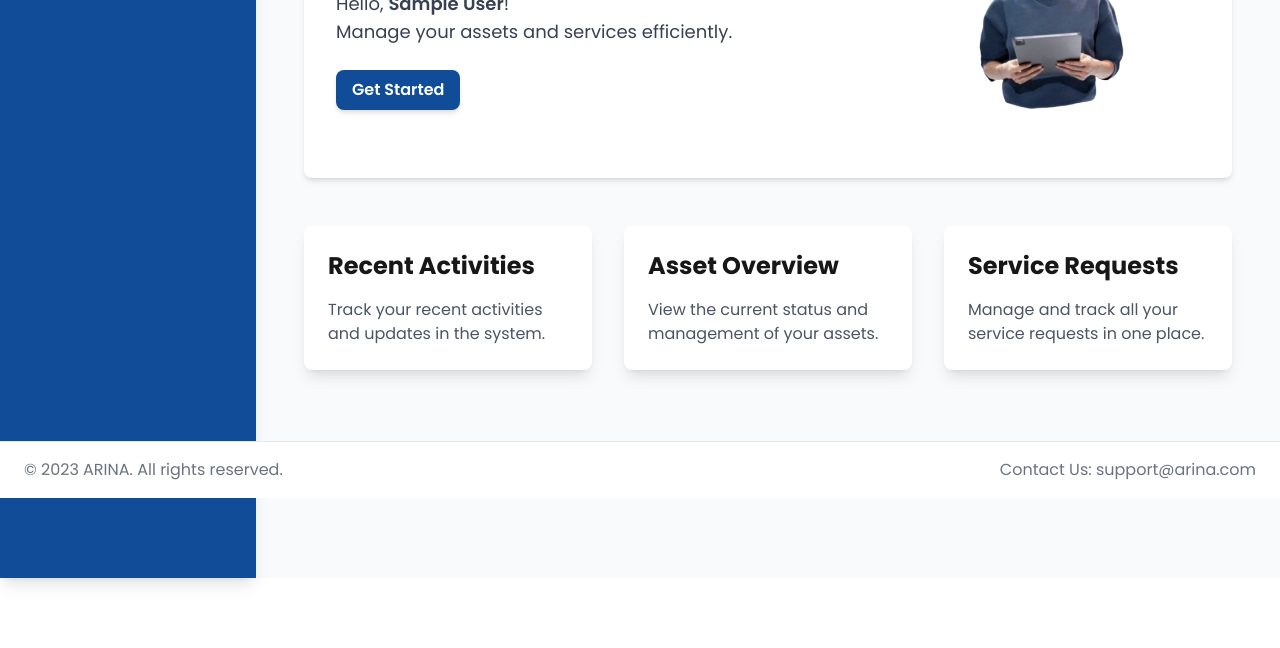
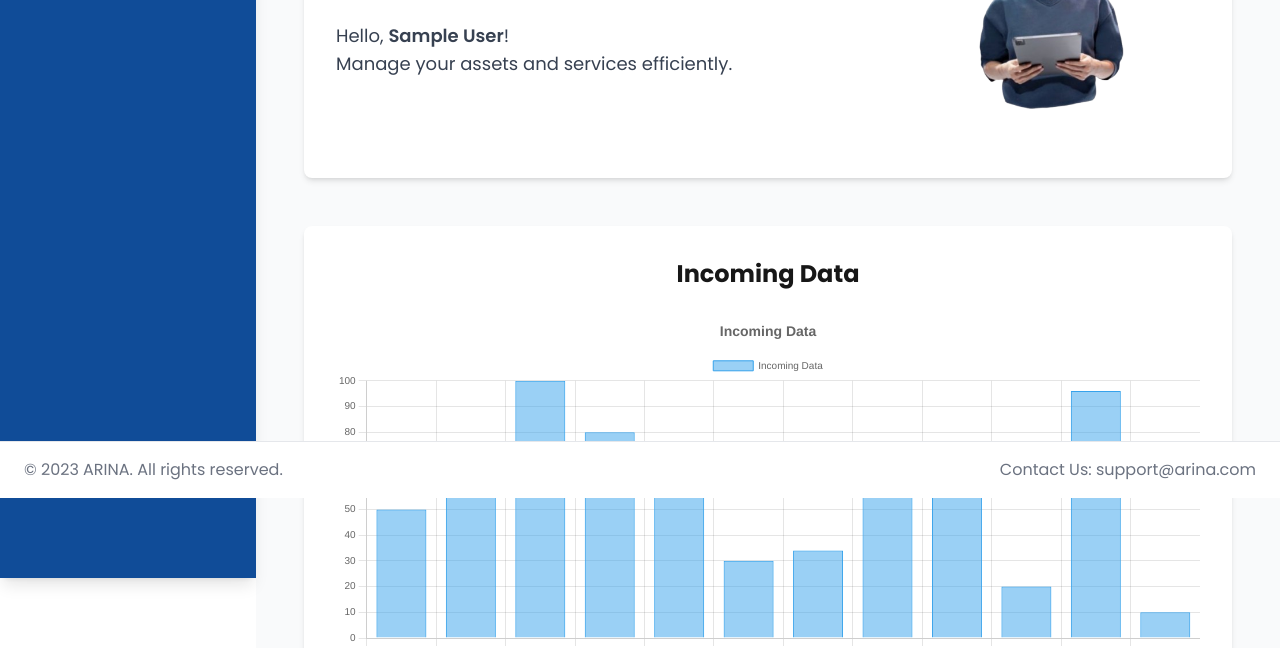
Before and after one commit to afiiqahach/web_telkom, a Next.js app: page / in a window 1280 px wide. Shown: the part 302-950 px from the top of the page. Before the commit the page ends 880 px from the top, so only its background shows below. Built offline with nearby package versions, Linux system fonts and the light colour scheme; no server answers; sample sign-in values are in the browser's storage.

Commit message:
add bar chart

```diff
--- /dev/null
+++ b/app/components/barChart.tsx
@@ -0,0 +1,101 @@
+import React from 'react';
+import { Bar } from 'react-chartjs-2';
+import {
+  Chart as ChartJS,
+  CategoryScale,
+  LinearScale,
+  BarElement,
+  Title,
+  Tooltip,
+  Legend,
+  ChartOptions,
+  //Chart,
+  //ChartTypeRegistry,
+} from 'chart.js';
+
+// Register komponen Chart.js
+ChartJS.register(CategoryScale, LinearScale, BarElement, Title, Tooltip, Legend);
+
+// Definisikan tipe untuk konteks animasi
+// type AnimationContext = {
+//   chart: Chart<keyof ChartTypeRegistry>;
+//   currentStep: number;
+//   numSteps: number;
+//   initial: boolean;
+// };
+
+const BarChart: React.FC = () => {
+  // Data untuk grafik 12 bulan (Januari - Desember)
+  const data = {
+    labels: [
+      'January', 'February', 'March', 'April', 'May', 'June', 'July', 'August', 'September', 'October', 'November', 'December'
+    ],
+    datasets: [
+      {
+        label: 'Incoming Data',
+        data: [50, 75, 100, 80, 60, 30, 34, 60, 66, 20, 96, 10], // Data dummy untuk 12 bulan
+        backgroundColor: 'rgba(54, 162, 235, 0.5)',
+        borderColor: 'rgba(54, 162, 235, 1)',
+        borderWidth: 1,
+      },
+    ],
+  };
+
+  // Opsi konfigurasi chart dengan animasi
+  const options: ChartOptions<'bar'> = {
+    responsive: true,
+    maintainAspectRatio: false, // Agar grafik fleksibel dengan ukuran layar
+    plugins: {
+      legend: {
+        position: 'top',
+        labels: {
+          font: {
+            size: 10, // Ukuran font untuk legend lebih kecil
+          },
+        },
+      },
+      title: {
+        display: true,
+        text: 'Incoming Data',
+        font: {
+          size: 14, // Ukuran font untuk title lebih kecil
+        },
+      },
+    },
+    scales: {
+      x: {
+        ticks: {
+          font: {
+            size: 10, // Ukuran font untuk label bulan lebih kecil
+          },
+        },
+      },
+      y: {
+        ticks: {
+          font: {
+            size: 10, // Ukuran font untuk label angka di sumbu Y lebih kecil
+          },
+        },
+      },
+    },
+    // Menambahkan pengaturan animasi
+    animation: {
+      duration: 1500, // Durasi animasi dalam milidetik (1.5 detik)
+      easing: 'easeInOutQuad', // Efek easing untuk transisi halus
+     // onProgress: (context: AnimationContext) => {
+        //console.log('Animation progress:', context.chart.currentStep / context.chart.numSteps);
+      //},
+      onComplete: () => {
+        console.log('Animation complete!');
+      },
+    },
+  };
+
+  return (
+    <div className="w-full h-[250px] md:h-[300px] lg:h-[350px] max-w-4xl mx-auto">
+      <Bar data={data} options={options} />
+    </div>
+  );
+};
+
+export default BarChart;
--- a/app/page.tsx
+++ b/app/page.tsx
@@ -1,18 +1,19 @@
-"use client";
+'use client';
+
 import { useEffect, useState } from 'react';
 import { onAuthStateChanged } from 'firebase/auth';
-import { auth } from '@/lib/firebaseConfig'; // Pastikan ini mengarah ke konfigurasi Firebase Anda
+import { auth } from '@/lib/firebaseConfig';
 import Sidebar from '../app/components/sidebar';
 import Header from '../app/components/header';
 import Footer from '../app/components/footer';
 import { useRouter } from 'next/navigation';
+import BarChart from './components/barChart';
 
 const Dashboard = () => {
-  const [user, setUser] = useState<{ displayName: string | null, email: string | null } | null>(null);
+  const [user, setUser] = useState<{ displayName: string | null; email: string | null } | null>(null);
   const router = useRouter();
 
   useEffect(() => {
-    // Fungsi untuk memantau status autentikasi pengguna
     const unsubscribe = onAuthStateChanged(auth, (currentUser) => {
       if (currentUser) {
         setUser({
@@ -24,7 +25,6 @@ const Dashboard = () => {
       }
     });
 
-    // Membersihkan listener saat komponen unmount
     return () => unsubscribe();
   }, [router]);
 
@@ -34,12 +34,12 @@ const Dashboard = () => {
       <div className="flex-1 ms-64 bg-gray-50">
         <Header />
         <div className="p-12">
+          {/* Welcome Section */}
           <div className="bg-white shadow-md rounded-lg p-8 flex items-center justify-between">
             <div className="max-w-md">
               <h1 className="text-4xl font-bold text-[#104C98] mb-4">
                 Welcome to ARINA Dashboard
               </h1>
-
               <p className="text-lg text-gray-700">
                 {user ? (
                   <>
@@ -51,35 +51,16 @@ const Dashboard = () => {
                   'Manage your assets and services efficiently.'
                 )}
               </p>
-              <button className="mt-6 px-4 py-2 bg-[#104C98] text-white font-semibold rounded-lg shadow-md hover:bg-blue-700 transition-colors duration-300">
-                Get Started
-              </button>
             </div>
             <div className="flex-shrink-0">
-              <img src="/img/arina.png" alt="ARINA Bot" className=" h-72" />
+              <img src="/img/arina.png" alt="ARINA Bot" className="h-72" />
             </div>
           </div>
 
-          {/* Section tambahan untuk dashboard */}
-          <div className="mt-12 grid grid-cols-1 md:grid-cols-3 gap-8">
-            <div className="bg-white shadow-lg rounded-lg p-6 hover:shadow-2xl transition-shadow duration-300">
-              <h2 className="text-2xl font-bold mb-4">Recent Activities</h2>
-              <p className="text-gray-600">
-                Track your recent activities and updates in the system.
-              </p>
-            </div>
-            <div className="bg-white shadow-lg rounded-lg p-6 hover:shadow-2xl transition-shadow duration-300">
-              <h2 className="text-2xl font-bold mb-4">Asset Overview</h2>
-              <p className="text-gray-600">
-                View the current status and management of your assets.
-              </p>
-            </div>
-            <div className="bg-white shadow-lg rounded-lg p-6 hover:shadow-2xl transition-shadow duration-300">
-              <h2 className="text-2xl font-bold mb-4">Service Requests</h2>
-              <p className="text-gray-600">
-                Manage and track all your service requests in one place.
-              </p>
-            </div>
+          {/* Grafik Section */}
+          <div className="bg-white shadow-md rounded-lg p-8 mt-12">
+            <h2 className="text-2xl font-bold mb-6 text-center"> Incoming Data</h2>
+            <BarChart />
           </div>
         </div>
         <Footer />
--- a/server.mjs
+++ b/server.mjs
@@ -30,6 +30,8 @@ app.get('/api/data', (req, res) => {
   });
 });
 
+app.get('/')
+
 // Menjalankan server
 app.listen(5000, () => {
   console.log('Server running on port 5000');
```
Also changed, not shown: package.json (+8 -5 lines), 1 other file (tests, documents, lock files or other folders).
